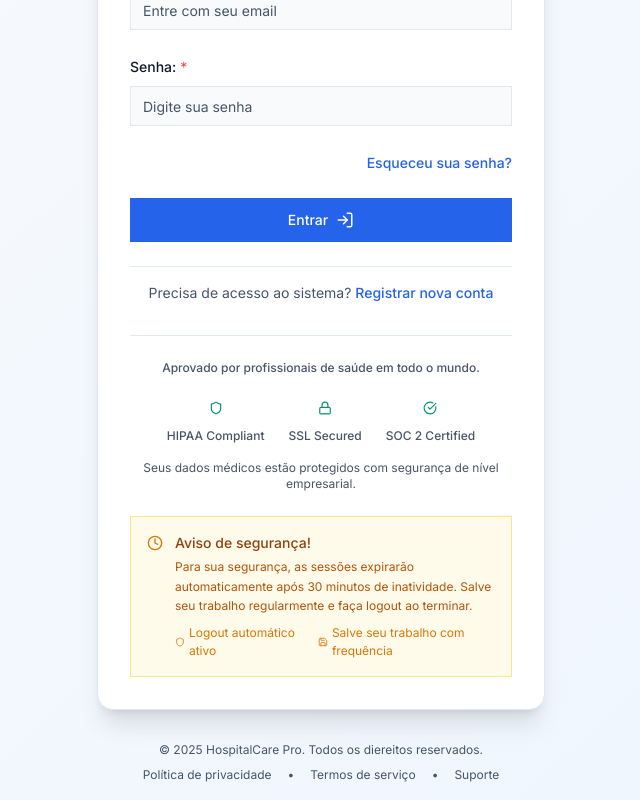
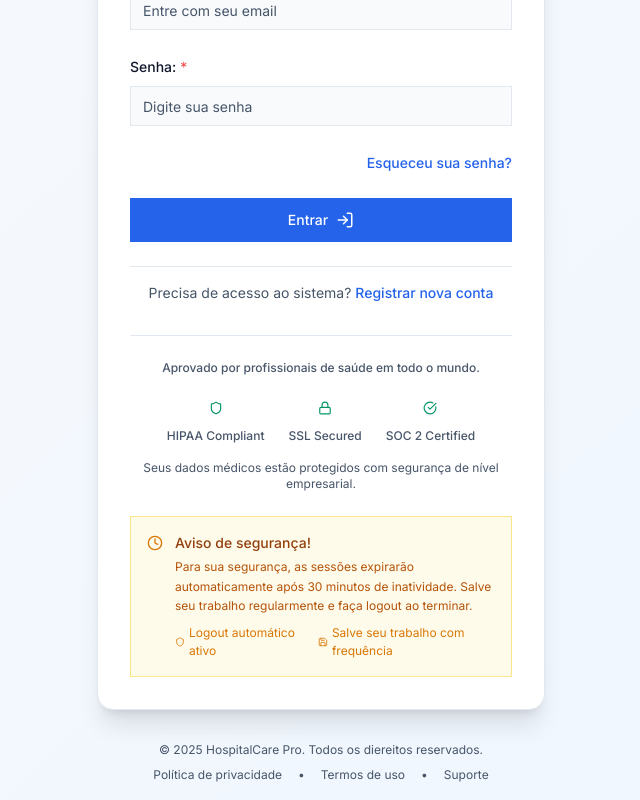
Before and after one commit to MatheusHMMachado/GestaoHospitalar_Front, a React (Vite) app: page / in a window 1280 px wide. Shown: the part 395-1195 px from the top of the page, without its empty margins (319-959 px from the left). Built offline with nearby package versions, Linux system fonts and the light colour scheme.

Commit message:
Teste de deploy

```diff
--- a/src/pages/login/index.jsx
+++ b/src/pages/login/index.jsx
@@ -30,7 +30,7 @@ const LoginPage = () => {
             <div className="flex items-center justify-center space-x-4 mt-2 text-xs text-muted-foreground">
               <span>Política de privacidade</span>
               <span>•</span>
-              <span>Termos de serviço</span>
+              <span>Termos de uso</span>
               <span>•</span>
               <span>Suporte</span>
             </div>
```
